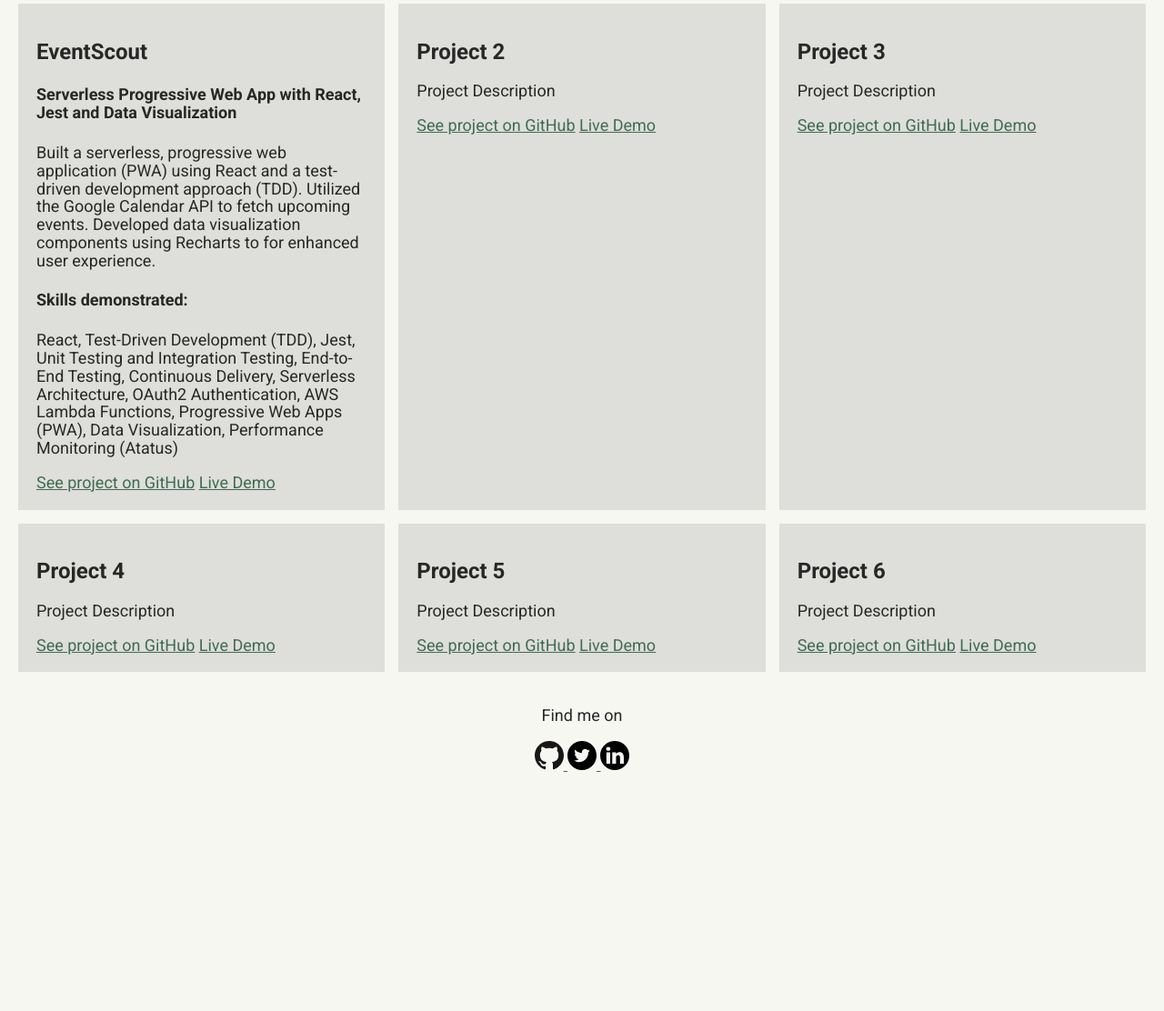
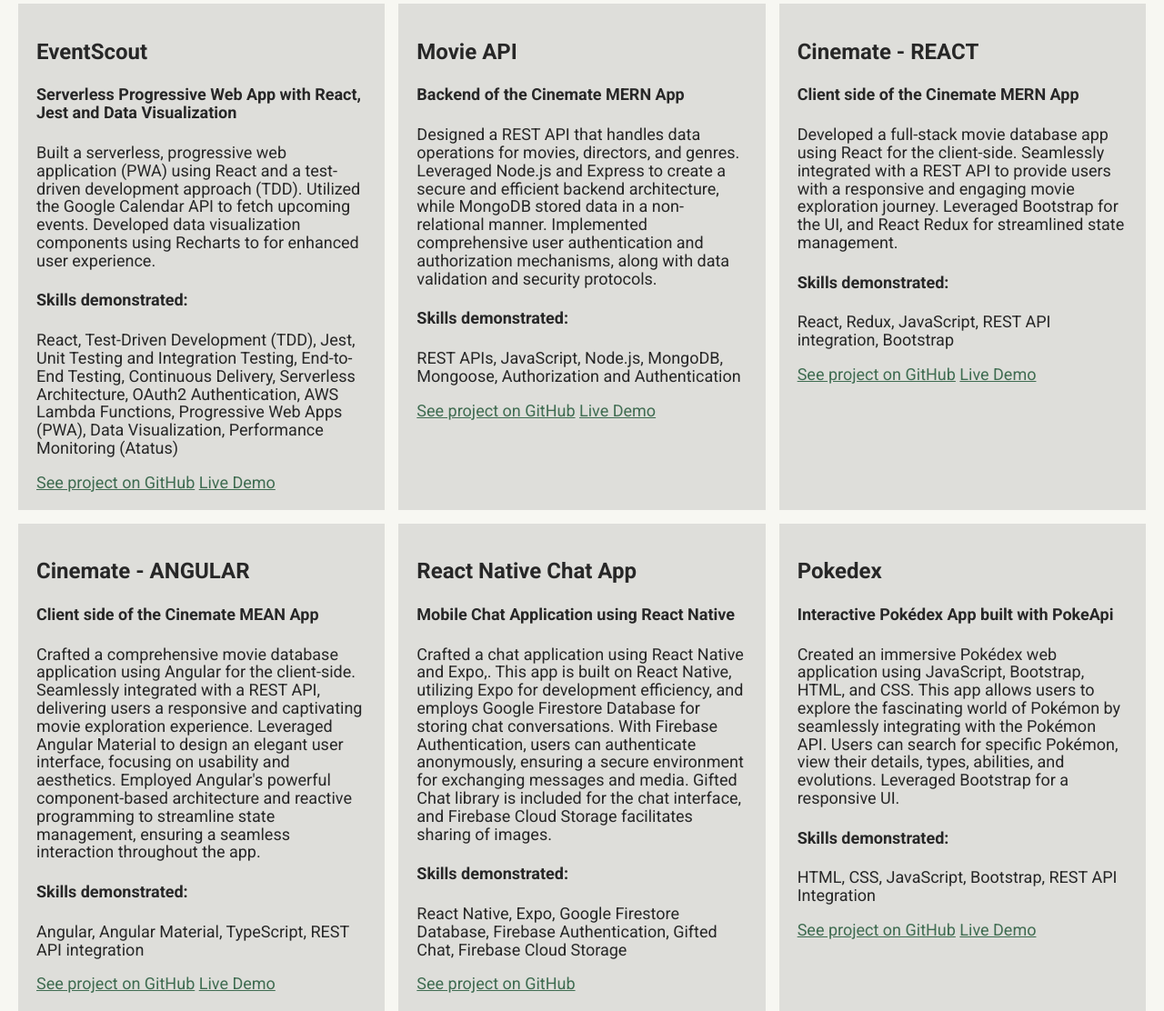
Before and after one commit to mihajloz/website-portfolio, a plain HTML site: page work.html in a window 1280 px wide. Shown: the part 200-1312 px from the top of the page at 91% size. Before the commit the page ends 1051 px from the top, so only its background shows below. Drawn offline with nearby package versions, Linux system fonts and the light colour scheme.

Commit message:
projects

```diff
--- a/work.html
+++ b/work.html
@@ -88,34 +88,114 @@
           >
         </div>
         <div class="project">
-          <h2>Project 2</h2>
-          <p>Project Description</p>
-          <a href="#">See project on GitHub</a>
-          <a href="#">Live Demo</a>
+          <h2>Movie API</h2>
+          <h4>Backend of the Cinemate MERN App</h4>
+          <p>
+            Designed a REST API that handles data operations for movies,
+            directors, and genres. Leveraged Node.js and Express to create a
+            secure and efficient backend architecture, while MongoDB stored data
+            in a non-relational manner. Implemented comprehensive user
+            authentication and authorization mechanisms, along with data
+            validation and security protocols.
+          </p>
+          <h4>Skills demonstrated:</h4>
+          <p>
+            REST APIs, JavaScript, Node.js, MongoDB, Mongoose, Authorization and
+            Authentication
+          </p>
+          <a href="https://github.com/mihajloz/movie_api/" target="_blank"
+            >See project on GitHub</a
+          >
+          <a href="https://cinemate.herokuapp.com/" target="_blank"
+            >Live Demo</a
+          >
         </div>
         <div class="project">
-          <h2>Project 3</h2>
-          <p>Project Description</p>
-          <a href="#">See project on GitHub</a>
-          <a href="#">Live Demo</a>
+          <h2>Cinemate - REACT</h2>
+          <h4>Client side of the Cinemate MERN App</h4>
+          <p>
+            Developed a full-stack movie database app using React for the
+            client-side. Seamlessly integrated with a REST API to provide users
+            with a responsive and engaging movie exploration journey. Leveraged
+            Bootstrap for the UI, and React Redux for streamlined state
+            management.
+          </p>
+          <h4>Skills demonstrated:</h4>
+          <p>React, Redux, JavaScript, REST API integration, Bootstrap</p>
+          <a href="https://github.com/mihajloz/cinemate-client/" target="_blank"
+            >See project on GitHub</a
+          >
+          <a href="https://cinemate1.netlify.app/" target="_blank">Live Demo</a>
         </div>
         <div class="project">
-          <h2>Project 4</h2>
-          <p>Project Description</p>
-          <a href="#">See project on GitHub</a>
-          <a href="#">Live Demo</a>
+          <h2>Cinemate - ANGULAR</h2>
+          <h4>Client side of the Cinemate MEAN App</h4>
+          <p>
+            Crafted a comprehensive movie database application using Angular for
+            the client-side. Seamlessly integrated with a REST API, delivering
+            users a responsive and captivating movie exploration experience.
+            Leveraged Angular Material to design an elegant user interface,
+            focusing on usability and aesthetics. Employed Angular's powerful
+            component-based architecture and reactive programming to streamline
+            state management, ensuring a seamless interaction throughout the
+            app.
+          </p>
+          <h4>Skills demonstrated:</h4>
+          <p>Angular, Angular Material, TypeScript, REST API integration</p>
+          <a
+            href="https://github.com/mihajloz/cinemate-angular-client/"
+            target="_blank"
+            >See project on GitHub</a
+          >
+          <a
+            href="https://mihajloz.github.io/cinemate-angular-client/"
+            target="_blank"
+            >Live Demo</a
+          >
         </div>
         <div class="project">
-          <h2>Project 5</h2>
-          <p>Project Description</p>
-          <a href="#">See project on GitHub</a>
-          <a href="#">Live Demo</a>
+          <h2>React Native Chat App</h2>
+          <h4>Mobile Chat Application using React Native</h4>
+          <p>
+            Crafted a chat application using React Native and Expo,. This app is
+            built on React Native, utilizing Expo for development efficiency,
+            and employs Google Firestore Database for storing chat
+            conversations. With Firebase Authentication, users can authenticate
+            anonymously, ensuring a secure environment for exchanging messages
+            and media. Gifted Chat library is included for the chat interface,
+            and Firebase Cloud Storage facilitates sharing of images.
+          </p>
+          <h4>Skills demonstrated:</h4>
+          <p>
+            React Native, Expo, Google Firestore Database, Firebase
+            Authentication, Gifted Chat, Firebase Cloud Storage
+          </p>
+          <a href="https://github.com/mihajloz/chat/" target="_blank"
+            >See project on GitHub</a
+          >
+          <!-- <a href="https://mihajloz.github.io/pokedex/" target="_blank"
+            >Live Demo</a
+          > -->
         </div>
         <div class="project">
-          <h2>Project 6</h2>
-          <p>Project Description</p>
-          <a href="#">See project on GitHub</a>
-          <a href="#">Live Demo</a>
+          <h2>Pokedex</h2>
+          <h4>Interactive Pokédex App built with PokeApi</h4>
+          <p>
+            Created an immersive Pokédex web application using JavaScript,
+            Bootstrap, HTML, and CSS. This app allows users to explore the
+            fascinating world of Pokémon by seamlessly integrating with the
+            Pokémon API. Users can search for specific Pokémon, view their
+            details, types, abilities, and evolutions. Leveraged Bootstrap for a
+            responsive UI.
+          </p>
+          <h4>Skills demonstrated:</h4>
+          <p>HTML, CSS, JavaScript, Bootstrap, REST API Integration</p>
+          <a href="https://github.com/mihajloz/pokedex/" target="_blank"
+            >See project on GitHub</a
+          >
+          <a href="https://mihajloz.github.io/pokedex/" target="_blank"
+            >Live Demo</a
+          >
         </div>
       </div>
     </section>
```
